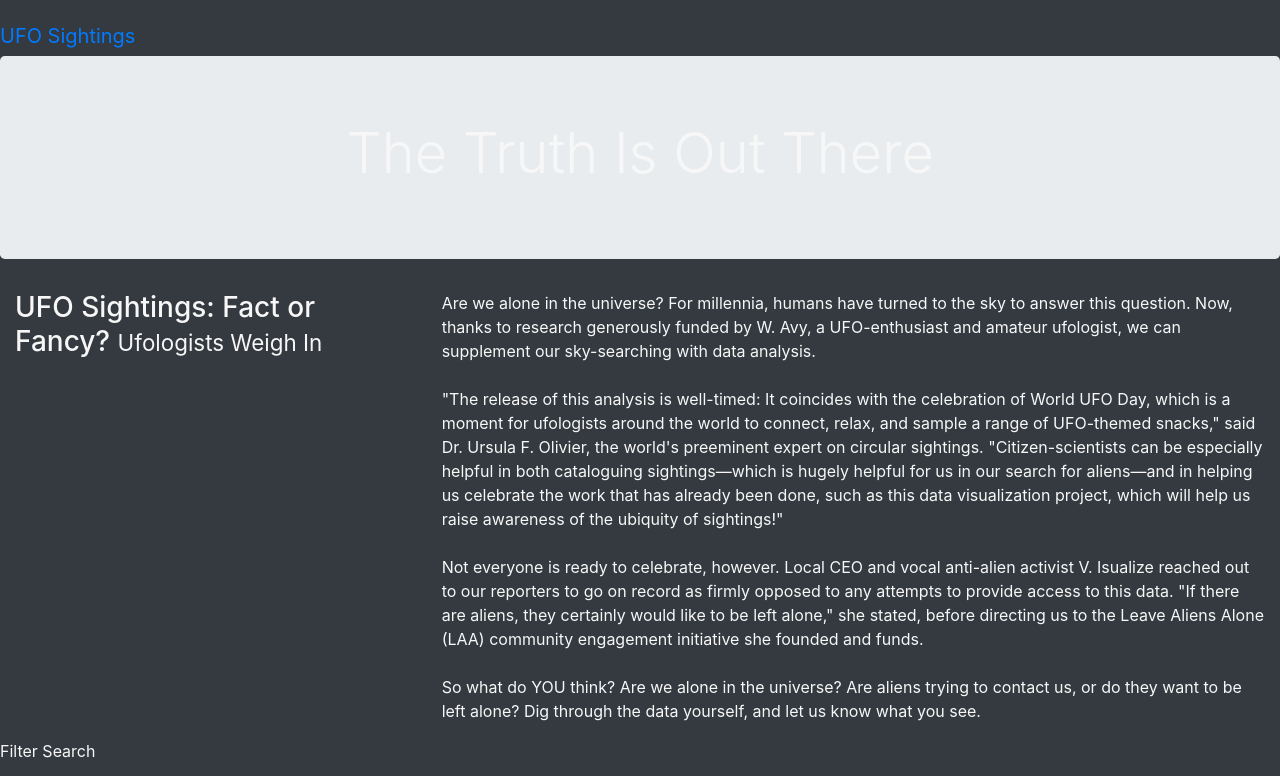
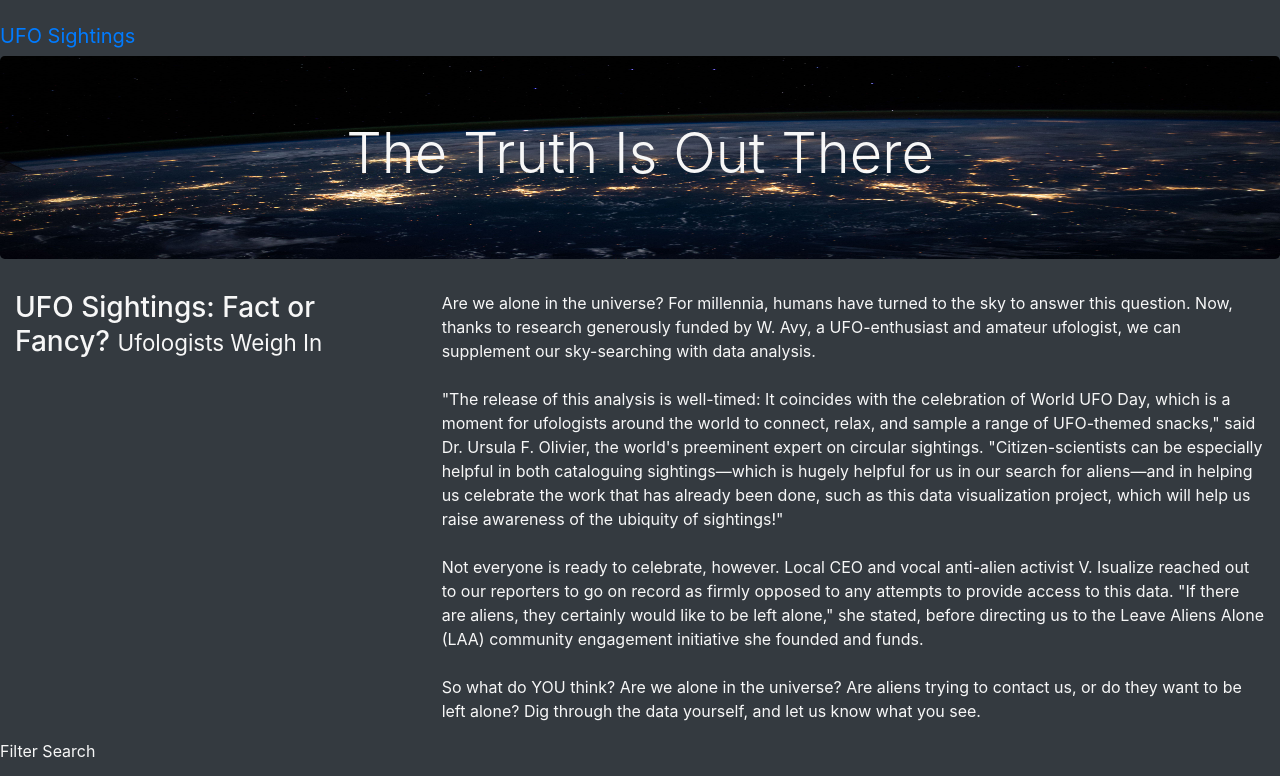
Before and after one commit to plin2204/UFOs, a plain HTML site: page index.html in a window 1280 px wide. Shown: the top 776 px of the page. Drawn offline with nearby package versions, Linux system fonts and the light colour scheme.

Commit message:
to read nasa.jpg in same folder

```diff
--- a/style.css
+++ b/style.css
@@ -4,7 +4,7 @@ body {
   }
 
   .jumbotron {
-    background-image: url("../images/nasa.jpg");
+    background-image: url("nasa.jpg");
     background-size: 100% 100%;
     text-align: center;
   }
```
